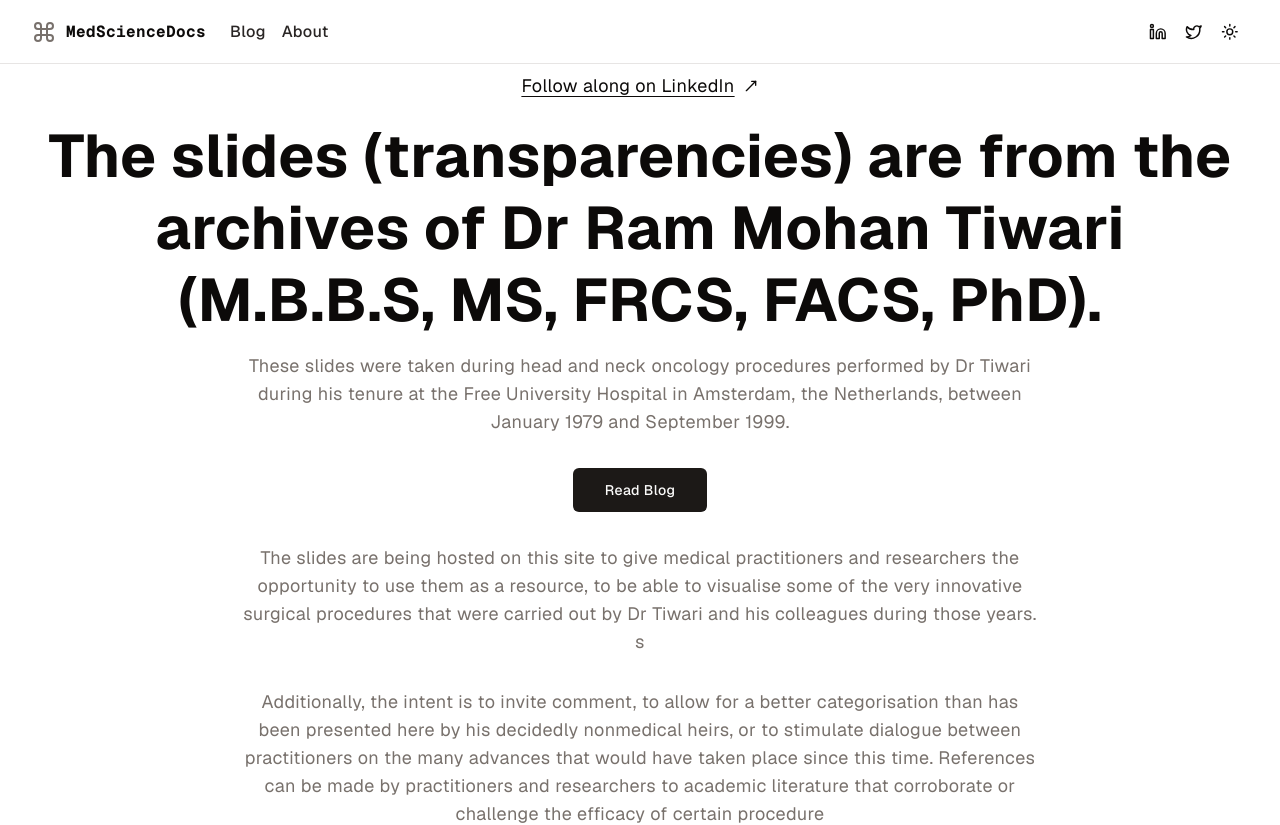
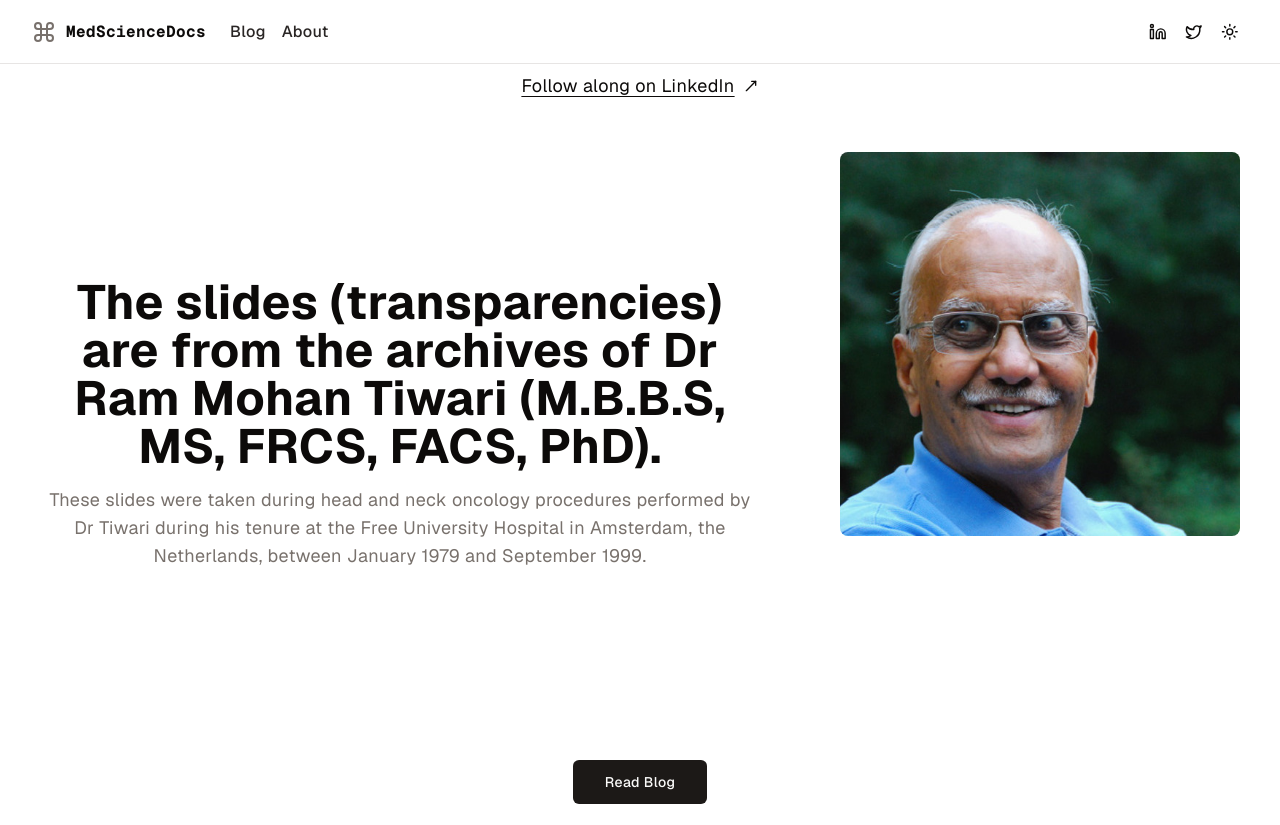
Before and after one commit to ratnesh003/medical-science-research-docs, a Next.js app: page / in a window 1280 px wide. Shown: the top 825 px of the page. Built offline with nearby package versions, Linux system fonts and the light colour scheme.

Commit message:
Update LinkedIn link and enhance home page layout for Dr. Ram Mohan Tiwari; improve image placement and text structure

```diff
--- a/app/page.tsx
+++ b/app/page.tsx
@@ -6,22 +6,35 @@ export default function Home() {
   return (
     <div className="flex mt-6 min-h-screen h-full flex-col sm:items-center justify-center text-center px-2 sm:py-8 py-12">
       <Link
-        href="https://www.linkedin.com/in/kartikkeyy/"
+        href="https://www.linkedin.com/in/sanjaytiwari/"
         target="_blank"
         className="mb-5 sm:text-lg flex items-center gap-2 underline underline-offset-4 sm:-mt-12"
       >
         Follow along on LinkedIn{" "}
         <MoveUpRightIcon className="w-4 h-4 font-extrabold" />
       </Link>
-      <h1 className="text-[2.4rem] leading-10 sm:leading-[4.5rem] font-bold mb-4 sm:text-6xl text-left sm:text-center">
-        The slides (transparencies) are from the archives of Dr Ram Mohan Tiwari
-        (M.B.B.S, MS, FRCS, FACS, PhD).{" "}
-      </h1>
-      <p className="mb-8 sm:text-lg max-w-[800px] text-muted-foreground text-left sm:text-center">
-        These slides were taken during head and neck oncology procedures
-        performed by Dr Tiwari during his tenure at the Free University Hospital
-        in Amsterdam, the Netherlands, between January 1979 and September 1999.
-      </p>
+      <div className="flex flex-wrap flex-col md:flex-row-reverse justify-between w-full">
+        <div className="md:w-1/3 w-full mt-8 h-96 rounded-lg overflow-hidden">
+          <img
+            src="/13193_2017_675_Figa_HTML.jpg"
+            alt="Profile of Dr. Ram Mohan Tiwari"
+            className="object-cover h-full"
+          />
+        </div>
+        <div className="w-3/5 h-[80vh] content-center">
+          <h1 className="text-[2.4rem] leading-5 sm:leading-[3rem] font-bold mb-4 sm:text-5xl text-left sm:text-center">
+            The slides (transparencies) are from the archives of Dr Ram Mohan
+            Tiwari (M.B.B.S, MS, FRCS, FACS, PhD).{" "}
+          </h1>
+          <p className="mb-8 sm:text-lg max-w-[800px] text-muted-foreground text-left sm:text-center">
+            These slides were taken during head and neck oncology procedures
+            performed by Dr Tiwari during his tenure at the Free University
+            Hospital in Amsterdam, the Netherlands, between January 1979 and
+            September 1999.
+          </p>
+        </div>
+      </div>
+
       <div className="sm:flex sm:flex-row grid grid-cols-2 items-center sm;gap-5 gap-3 mb-8">
         <Link
           href="/blog"
--- a/components/navbar.tsx
+++ b/components/navbar.tsx
@@ -35,7 +35,7 @@ export function Navbar() {
           <div className="flex items-center justify-between sm:gap-2">
             <div className="flex ml-4 sm:ml-0">
               <Link
-                href="https://www.linkedin.com/in/kartikkeyy/"
+                href="https://www.linkedin.com/in/sanjaytiwari/"
                 className={buttonVariants({
                   variant: "ghost",
                   size: "icon",
```
